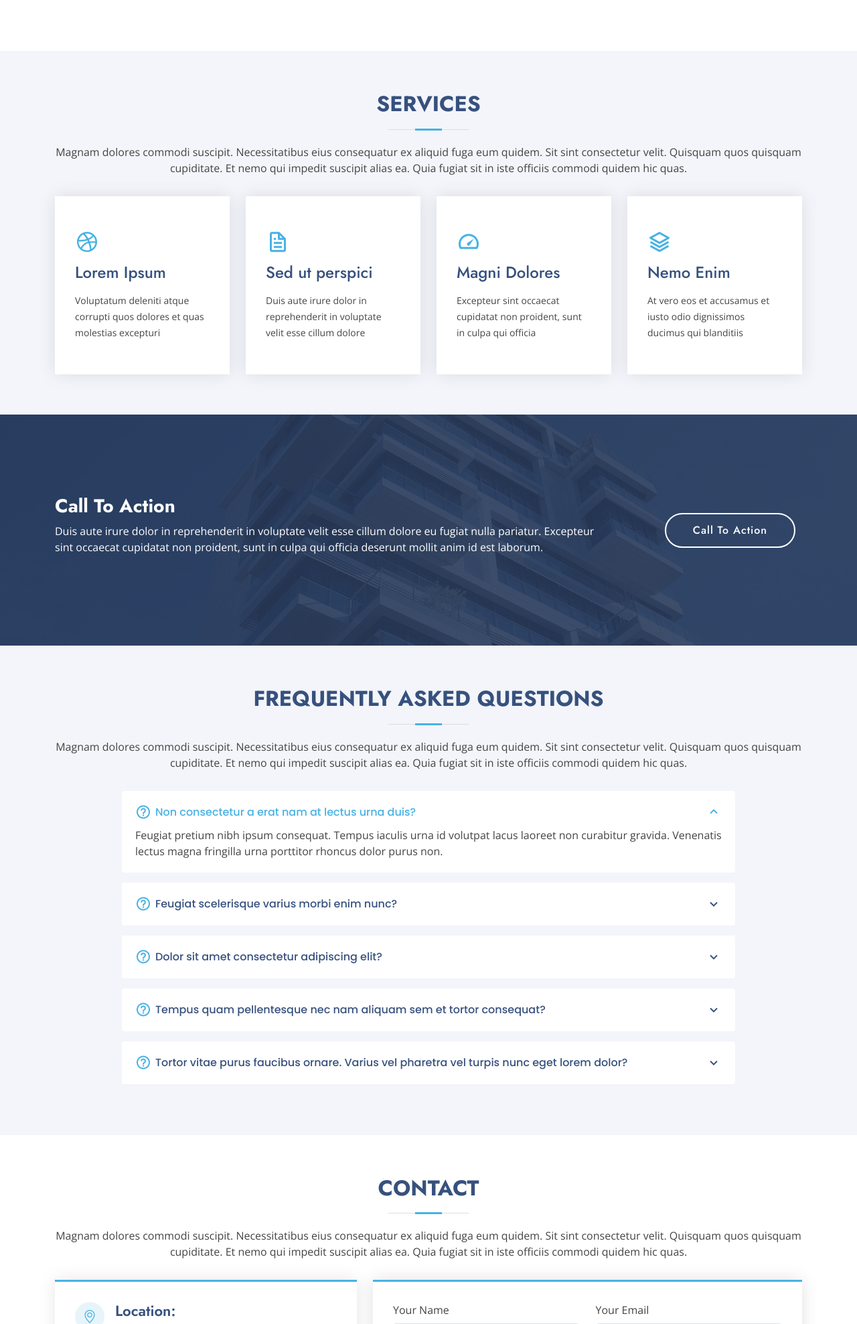
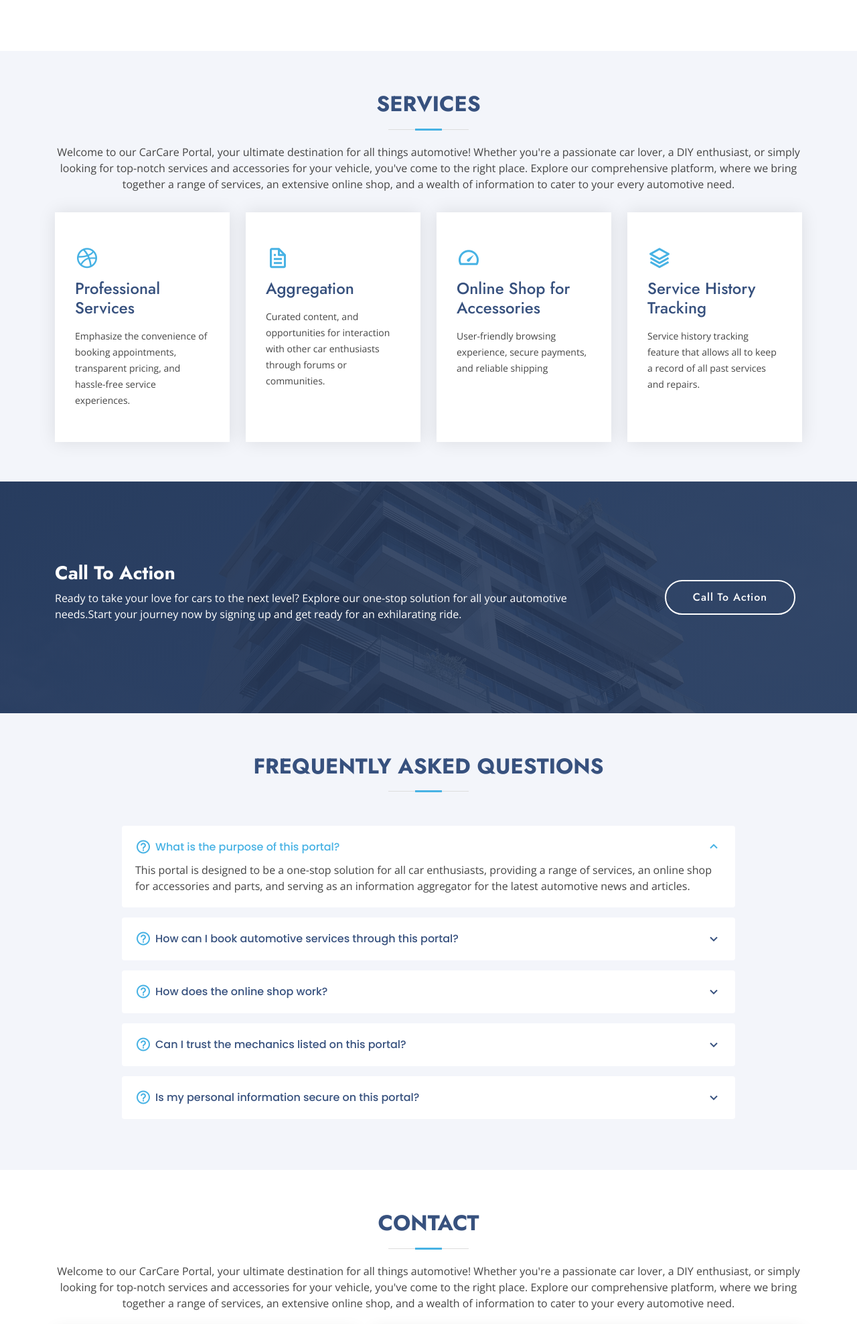
Before and after one commit to Dishant2001/MumbaiHacks2023, a Flask app: page / in a window 1280 px wide. Shown: the part 1244-3221 px from the top of the page at 67% size. Run offline with Flask 3, Linux system fonts and the light colour scheme; some libraries are stand-ins or nearby versions.

Commit message:
we did it

```diff
--- a/app.py
+++ b/app.py
@@ -601,7 +601,7 @@ def getMechanics():
 @app.route('/assignedRequests',methods=['GET',"POST"])
 def assignedRequests():
     if request.method=="GET" and session.get("uid") is not None and session.get("role") in [6,'6']:
-        query = text("""SELECT * from requests WHERE mid=:mid AND mech_latitude IS NULL;""")
+        query = text('SELECT * from requests WHERE mid=:mid AND mech_latitude IS NULL;')
         results = db.session.execute(query,{"mid":session.get("uid")})
 
         req_list = []
--- a/templates/user/index.html
+++ b/templates/user/index.html
@@ -156,17 +156,17 @@
 
         <div class="section-title">
           <h2>Services</h2>
-          <p>Magnam dolores commodi suscipit. Necessitatibus eius consequatur ex aliquid fuga eum quidem. Sit sint
-            consectetur velit. Quisquam quos quisquam cupiditate. Et nemo qui impedit suscipit alias ea. Quia fugiat sit
-            in iste officiis commodi quidem hic quas.</p>
+          <p>Welcome to our CarCare Portal, your ultimate destination for all things automotive! Whether you're a passionate car lover, a DIY enthusiast, or simply looking for top-notch services and accessories for your vehicle, you've come to the right place. Explore our comprehensive platform, where we bring together a range of services, an extensive online shop, and a wealth of information to cater to your every automotive need.</p>
         </div>
 
         <div class="row">
           <div class="col-xl-3 col-md-6 d-flex align-items-stretch" data-aos="zoom-in" data-aos-delay="100">
             <div class="icon-box">
               <div class="icon"><i class="bx bxl-dribbble"></i></div>
-              <h4><a href="">Lorem Ipsum</a></h4>
-              <p>Voluptatum deleniti atque corrupti quos dolores et quas molestias excepturi</p>
+              <h4><a href="">Professional Services</a></h4>
+              <p>Emphasize the convenience of booking appointments, transparent pricing, and hassle-free service experiences.
+
+              </p>
             </div>
           </div>
 
@@ -174,8 +174,9 @@
             data-aos-delay="200">
             <div class="icon-box">
               <div class="icon"><i class="bx bx-file"></i></div>
-              <h4><a href="">Sed ut perspici</a></h4>
-              <p>Duis aute irure dolor in reprehenderit in voluptate velit esse cillum dolore</p>
+              <h4><a href="">Aggregation</a></h4>
+              <p>Curated content, and opportunities for interaction with other car enthusiasts through forums or communities.
+              </p>
             </div>
           </div>
 
@@ -183,8 +184,8 @@
             data-aos-delay="300">
             <div class="icon-box">
               <div class="icon"><i class="bx bx-tachometer"></i></div>
-              <h4><a href="">Magni Dolores</a></h4>
-              <p>Excepteur sint occaecat cupidatat non proident, sunt in culpa qui officia</p>
+              <h4><a href="">Online Shop for Accessories</a></h4>
+              <p>User-friendly browsing experience, secure payments, and reliable shipping </p>
             </div>
           </div>
 
@@ -192,8 +193,8 @@
             data-aos-delay="400">
             <div class="icon-box">
               <div class="icon"><i class="bx bx-layer"></i></div>
-              <h4><a href="">Nemo Enim</a></h4>
-              <p>At vero eos et accusamus et iusto odio dignissimos ducimus qui blanditiis</p>
+              <h4><a href="">Service History Tracking</a></h4>
+              <p> Service history tracking feature that allows all to keep a record of all past services and repairs.</p>
             </div>
           </div>
 
@@ -209,9 +210,7 @@
         <div class="row">
           <div class="col-lg-9 text-center text-lg-start">
             <h3>Call To Action</h3>
-            <p> Duis aute irure dolor in reprehenderit in voluptate velit esse cillum dolore eu fugiat nulla pariatur.
-              Excepteur sint occaecat cupidatat non proident, sunt in culpa qui officia deserunt mollit anim id est
-              laborum.</p>
+            <p> Ready to take your love for cars to the next level? Explore our one-stop solution for all your automotive needs.Start your journey now by signing up and get ready for an exhilarating ride.</p>
           </div>
           <div class="col-lg-3 cta-btn-container text-center">
             <a class="cta-btn align-middle" href="#">Call To Action</a>
@@ -314,74 +313,70 @@
 
         <div class="section-title">
           <h2>Frequently Asked Questions</h2>
-          <p>Magnam dolores commodi suscipit. Necessitatibus eius consequatur ex aliquid fuga eum quidem. Sit sint
+          <!-- <p>Magnam dolores commodi suscipit. Necessitatibus eius consequatur ex aliquid fuga eum quidem. Sit sint
             consectetur velit. Quisquam quos quisquam cupiditate. Et nemo qui impedit suscipit alias ea. Quia fugiat sit
-            in iste officiis commodi quidem hic quas.</p>
+            in iste officiis commodi quidem hic quas.</p> -->
         </div>
 
         <div class="faq-list">
           <ul>
             <li data-aos="fade-up" data-aos-delay="100">
               <i class="bx bx-help-circle icon-help"></i> <a data-bs-toggle="collapse" class="collapse"
-                data-bs-target="#faq-list-1">Non consectetur a erat nam at lectus urna duis? <i
+                data-bs-target="#faq-list-1">What is the purpose of this portal?<i
                   class="bx bx-chevron-down icon-show"></i><i class="bx bx-chevron-up icon-close"></i></a>
               <div id="faq-list-1" class="collapse show" data-bs-parent=".faq-list">
                 <p>
-                  Feugiat pretium nibh ipsum consequat. Tempus iaculis urna id volutpat lacus laoreet non curabitur
-                  gravida. Venenatis lectus magna fringilla urna porttitor rhoncus dolor purus non.
+                  This portal is designed to be a one-stop solution for all car enthusiasts, providing a range of services, an online shop for accessories and parts, and serving as an information aggregator for the latest automotive news and articles.
+
                 </p>
               </div>
             </li>
 
             <li data-aos="fade-up" data-aos-delay="200">
               <i class="bx bx-help-circle icon-help"></i> <a data-bs-toggle="collapse" data-bs-target="#faq-list-2"
-                class="collapsed">Feugiat scelerisque varius morbi enim nunc? <i
+                class="collapsed">How can I book automotive services through this portal? <i
                   class="bx bx-chevron-down icon-show"></i><i class="bx bx-chevron-up icon-close"></i></a>
               <div id="faq-list-2" class="collapse" data-bs-parent=".faq-list">
                 <p>
-                  Dolor sit amet consectetur adipiscing elit pellentesque habitant morbi. Id interdum velit laoreet id
-                  donec ultrices. Fringilla phasellus faucibus scelerisque eleifend donec pretium. Est pellentesque elit
-                  ullamcorper dignissim. Mauris ultrices eros in cursus turpis massa tincidunt dui.
+                  Booking services is simple. Just browse through the available mechanics, select the one that suits your requirements, provide your vehicle information, and confirm your appointment. The chosen mechanic will take care of the rest.
+
+
                 </p>
               </div>
             </li>
 
             <li data-aos="fade-up" data-aos-delay="300">
               <i class="bx bx-help-circle icon-help"></i> <a data-bs-toggle="collapse" data-bs-target="#faq-list-3"
-                class="collapsed">Dolor sit amet consectetur adipiscing elit? <i
+                class="collapsed">How does the online shop work? <i
                   class="bx bx-chevron-down icon-show"></i><i class="bx bx-chevron-up icon-close"></i></a>
               <div id="faq-list-3" class="collapse" data-bs-parent=".faq-list">
                 <p>
-                  Eleifend mi in nulla posuere sollicitudin aliquam ultrices sagittis orci. Faucibus pulvinar elementum
-                  integer enim. Sem nulla pharetra diam sit amet nisl suscipit. Rutrum tellus pellentesque eu tincidunt.
-                  Lectus urna duis convallis convallis tellus. Urna molestie at elementum eu facilisis sed odio morbi
-                  quis
+                  Our online shop offers a wide selection of accessories and car parts. You can browse through different categories, select the items you need, add them to your cart, and proceed to checkout. We provide secure payment options and ensure timely delivery of your ordered items.
+
                 </p>
               </div>
             </li>
 
             <li data-aos="fade-up" data-aos-delay="400">
               <i class="bx bx-help-circle icon-help"></i> <a data-bs-toggle="collapse" data-bs-target="#faq-list-4"
-                class="collapsed">Tempus quam pellentesque nec nam aliquam sem et tortor consequat? <i
+                class="collapsed">Can I trust the mechanics listed on this portal?                <i
                   class="bx bx-chevron-down icon-show"></i><i class="bx bx-chevron-up icon-close"></i></a>
               <div id="faq-list-4" class="collapse" data-bs-parent=".faq-list">
                 <p>
-                  Molestie a iaculis at erat pellentesque adipiscing commodo. Dignissim suspendisse in est ante in. Nunc
-                  vel risus commodo viverra maecenas accumsan. Sit amet nisl suscipit adipiscing bibendum est. Purus
-                  gravida quis blandit turpis cursus in.
+                  Absolutely! We carefully vet and verify all the mechanics before they join our platform. They are experienced professionals who provide quality services. You can also check their ratings and reviews from previous customers to make an informed decision.
+
                 </p>
               </div>
             </li>
 
             <li data-aos="fade-up" data-aos-delay="500">
               <i class="bx bx-help-circle icon-help"></i> <a data-bs-toggle="collapse" data-bs-target="#faq-list-5"
-                class="collapsed">Tortor vitae purus faucibus ornare. Varius vel pharetra vel turpis nunc eget lorem
-                dolor? <i class="bx bx-chevron-down icon-show"></i><i class="bx bx-chevron-up icon-close"></i></a>
+                class="collapsed">Is my personal information secure on this portal?
+                <i class="bx bx-chevron-down icon-show"></i><i class="bx bx-chevron-up icon-close"></i></a>
               <div id="faq-list-5" class="collapse" data-bs-parent=".faq-list">
                 <p>
-                  Laoreet sit amet cursus sit amet dictum sit amet justo. Mauris vitae ultricies leo integer malesuada
-                  nunc vel. Tincidunt eget nullam non nisi est sit amet. Turpis nunc eget lorem dolor sed. Ut venenatis
-                  tellus in metus vulputate eu scelerisque.
+                  Yes, we take your privacy and security seriously. We employ robust security measures to safeguard your personal information. Rest assured that your data is encrypted and protected.
+
                 </p>
               </div>
             </li>
@@ -398,9 +393,7 @@
 
         <div class="section-title">
           <h2>Contact</h2>
-          <p>Magnam dolores commodi suscipit. Necessitatibus eius consequatur ex aliquid fuga eum quidem. Sit sint
-            consectetur velit. Quisquam quos quisquam cupiditate. Et nemo qui impedit suscipit alias ea. Quia fugiat sit
-            in iste officiis commodi quidem hic quas.</p>
+          <p>Welcome to our CarCare Portal, your ultimate destination for all things automotive! Whether you're a passionate car lover, a DIY enthusiast, or simply looking for top-notch services and accessories for your vehicle, you've come to the right place. Explore our comprehensive platform, where we bring together a range of services, an extensive online shop, and a wealth of information to cater to your every automotive need.</p>
         </div>
 
         <div class="row">
```
